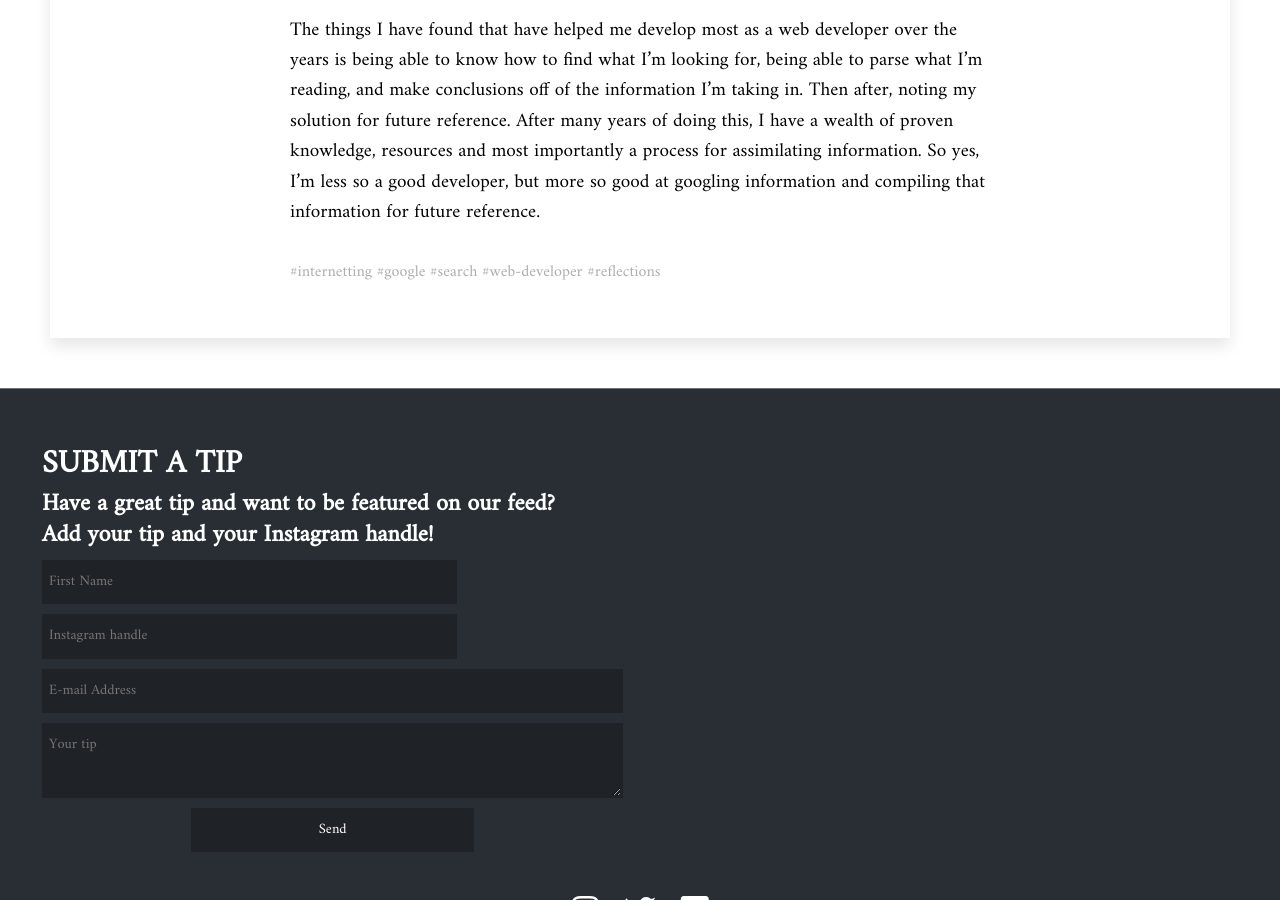
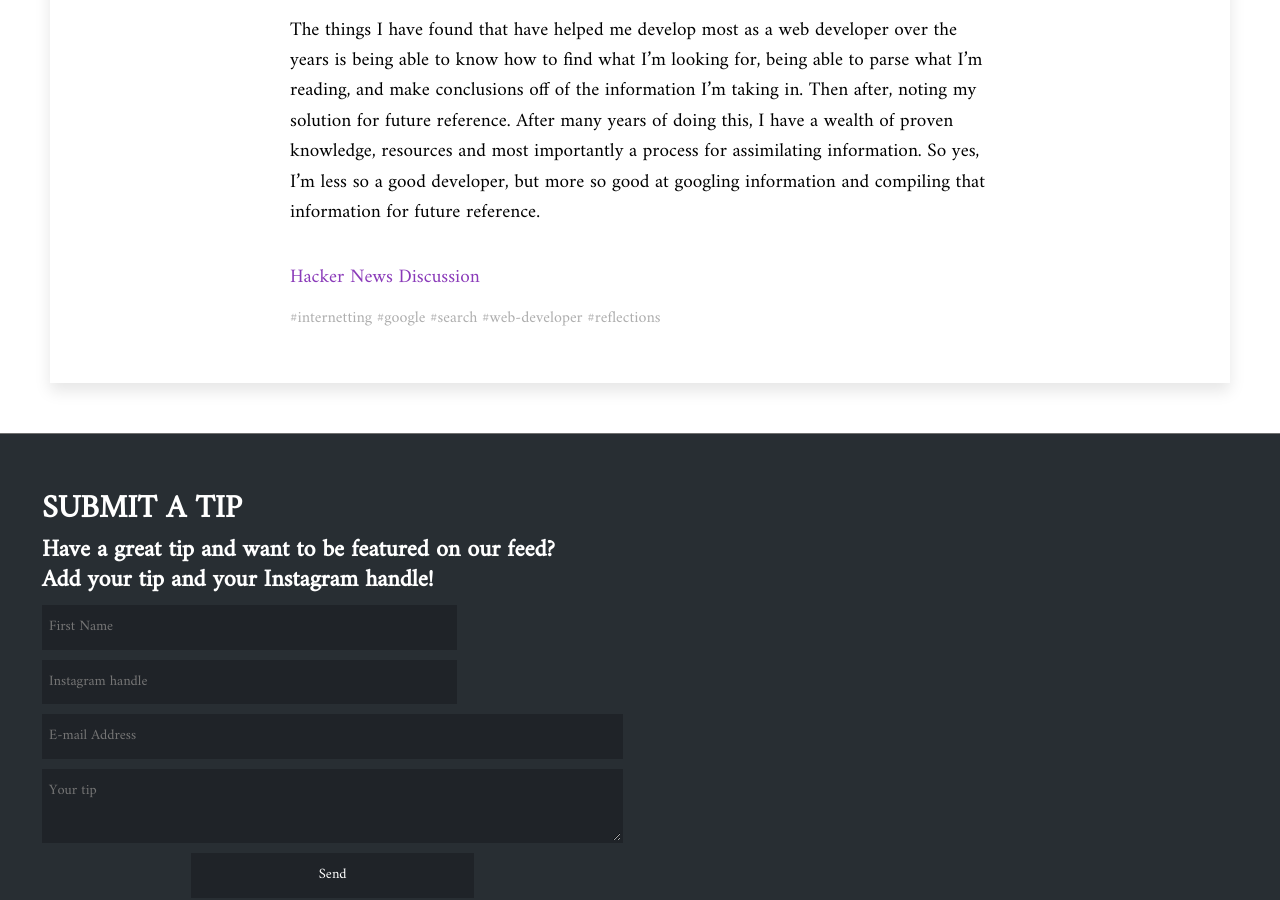
Before and after one commit to dev-diaries/web, a Jekyll site: the page built from _posts/2019-06-15-im-just-good-at-googling-things.markdown, in a window 1280 px wide and 900 px high, scrolled down 3472 px. Built offline with Jekyll 4.4.1, drawn with Linux system fonts in a browser that asks for light colours.

Commit message:
add hacker news discussion link

```diff
--- a/_posts/2019-06-15-im-just-good-at-googling-things.markdown
+++ b/_posts/2019-06-15-im-just-good-at-googling-things.markdown
@@ -120,3 +120,5 @@ my solution for future reference. After many years of doing this, I have a wealt
 knowledge, resources and most importantly a process for assimilating information. So yes,
 I'm less so a good developer, but more so good at googling information and compiling
 that information for future reference.
+
+<a class="insta-link" href="https://news.ycombinator.com/item?id=20254581" target="_blank">Hacker News Discussion</a>
```
